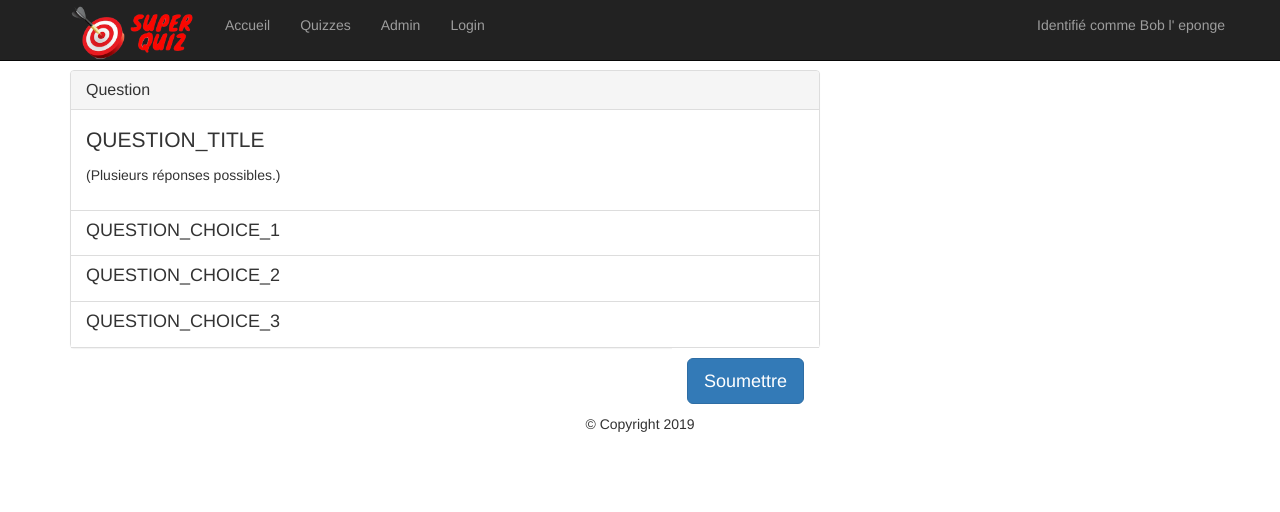
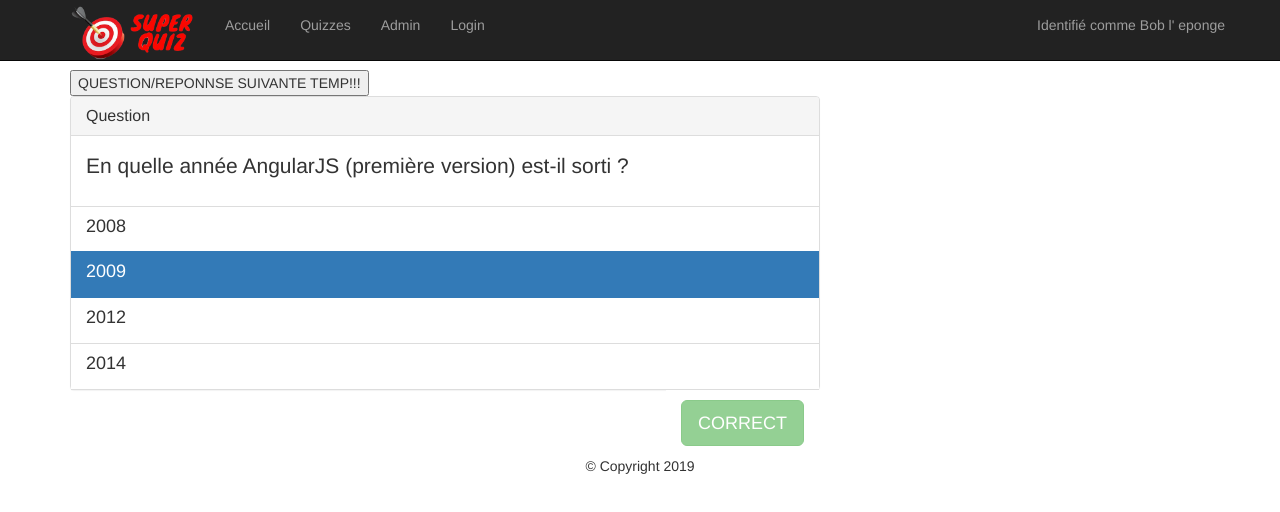
Before and after one commit to marmai-jma/superquiz, an Angular app: page / in a window 1280 px wide. Shown: the top 512 px of the page. Built offline with nearby package versions, Linux system fonts and the light colour scheme.

Commit message:
Quiz clicable passage réponse remplie à new question

```diff
--- a/src/app/quiz-question/quiz-question.component.html
+++ b/src/app/quiz-question/quiz-question.component.html
@@ -1,3 +1,7 @@
+<button (click) = "gotoNextQuestionTEMP()">
+  QUESTION/REPONNSE SUIVANTE TEMP!!!
+</button>
+
 <div class="row">
 
   <div class="col-md-8">
@@ -7,22 +11,20 @@
         <h3 class="panel-title">Question</h3>
       </div>
       <div class="panel-body">
-        <p style="font-size:1.5em;">QUESTION_TITLE</p>
-        <p>(Plusieurs réponses possibles.)</p>
+        <p style="font-size:1.5em;">{{question.title}}</p>
+        <p hidden>(Plusieurs réponses possibles.)</p>
       </div>
       <div class="list-group">
-        <a class="list-group-item">
-          <h4 class="list-group-item-heading">QUESTION_CHOICE_1</h4>
-        </a>
-        <a class="list-group-item">
-          <h4 class="list-group-item-heading">QUESTION_CHOICE_2</h4>
-        </a>
-        <a class="list-group-item">
-          <h4 class="list-group-item-heading">QUESTION_CHOICE_3</h4>
+        <a class="list-group-item" [class.active]="answer.hasChoice(choice)" *ngFor="let choice of question.choices">
+          <h4 class="list-group-item-heading" (click)="clickChoice(choice)" >{{choice.text}}</h4>
         </a>
         <div class="list-group-item pull-right">
-          <button class="btn btn-lg btn-primary">
-            Soumettre
+          <button
+            class="btn btn-lg"
+            [ngClass]="submitClass"
+            (click)="submitAnswer()"
+            [disabled]="!answer.isAnswered()|| isSubmitted">
+            {{ submitLabel }}
           </button>
         </div>
       </div>
--- a/src/app/quiz-question/quiz-question.component.ts
+++ b/src/app/quiz-question/quiz-question.component.ts
@@ -2,6 +2,7 @@
 
 import {Question} from '../models/question';
 import {Answer} from '../models/answer';
+import { Choice } from '../models/choice';
 
 @Component({
   selector: 'app-quiz-question',
@@ -24,12 +25,46 @@
   // Réponse en cours (réponse "vierge" pour l'instant)
   answer = new Answer({
     questionId: 12,
-    multipleChoicesAllowed: false
+    multipleChoicesAllowed: false,
+    choices: [
+      { text: '2009', isCorrect: true }
+    ]
   });
+  submitLabel: string;
+  submitClass: string;
+  isSubmitted: boolean;
 
   constructor() { }
 
   ngOnInit() {
+    this.isSubmitted = this.answer.isAnswered();
+    this.refreshButton();
+
+  }
+
+  clickChoice(choice: Choice) {
+    // si réponse déjà soumise, on ne fait rien
+    if (this.isSubmitted) {
+      return;
+    }
+
+    // si le choix est déjà selectionné, on le retire sinon on l'ajoute
+    if (this.answer.hasChoice(choice) ){
+      this.answer.removeChoice(choice);
+    } else {
+      this.answer.addChoice(choice);
+    }
+  }
+
+  submitAnswer(){
+    this.isSubmitted = true;
+    this.refreshButton();
+  }
+
+  refreshButton() {
+    // met à jour le libellé et la classe  du bouton "soumettre"
+    this.submitLabel = !this.isSubmitted ? 'Soumettre' : this.answer.isCorrect ? 'CORRECT' : 'INCORRECT';
+    this.submitClass = !this.isSubmitted ? 'btn-primary': this.answer.isCorrect ? 'btn-success' : 'btn-danger';
   }
 
   // Charge une nouvelle question et une nouvelle réponse.
@@ -47,5 +82,6 @@
       questionId: 35,
       multipleChoicesAllowed: false
     });
+    this.ngOnInit();
   }
 }
```
